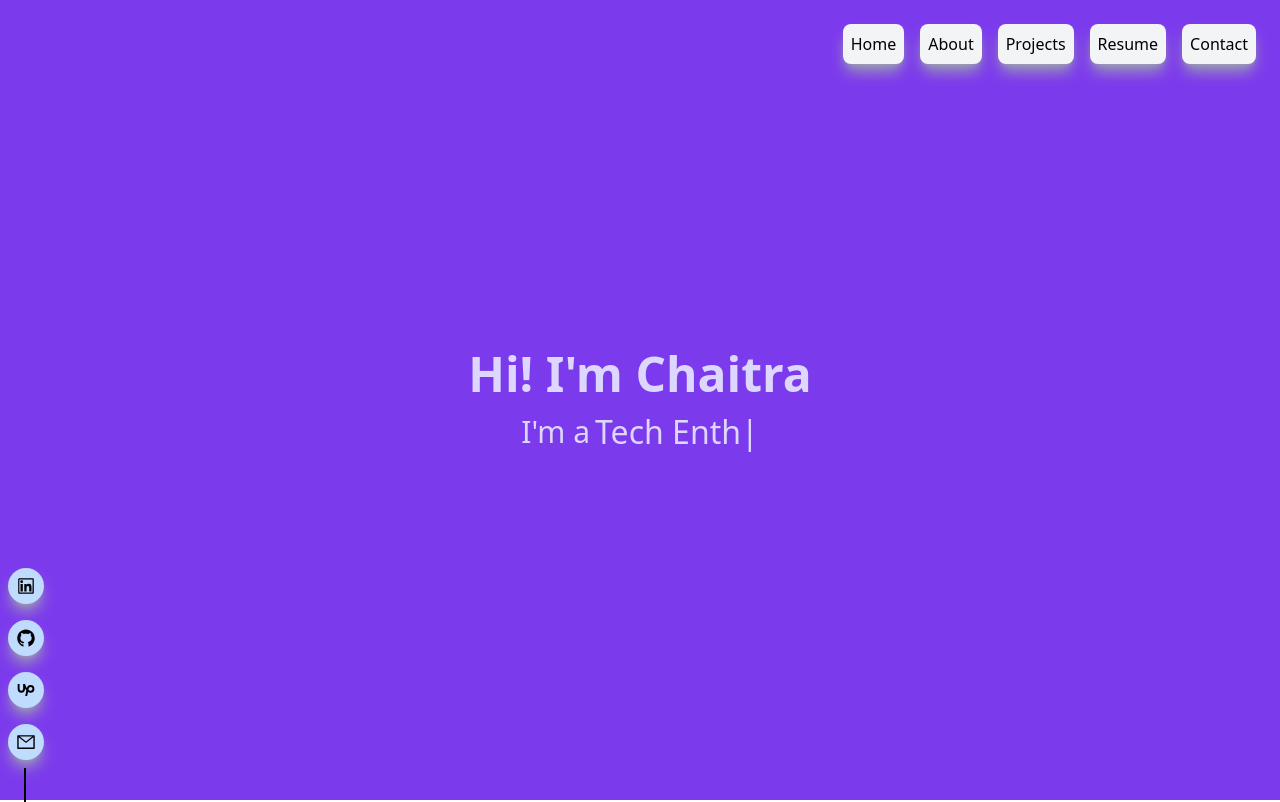
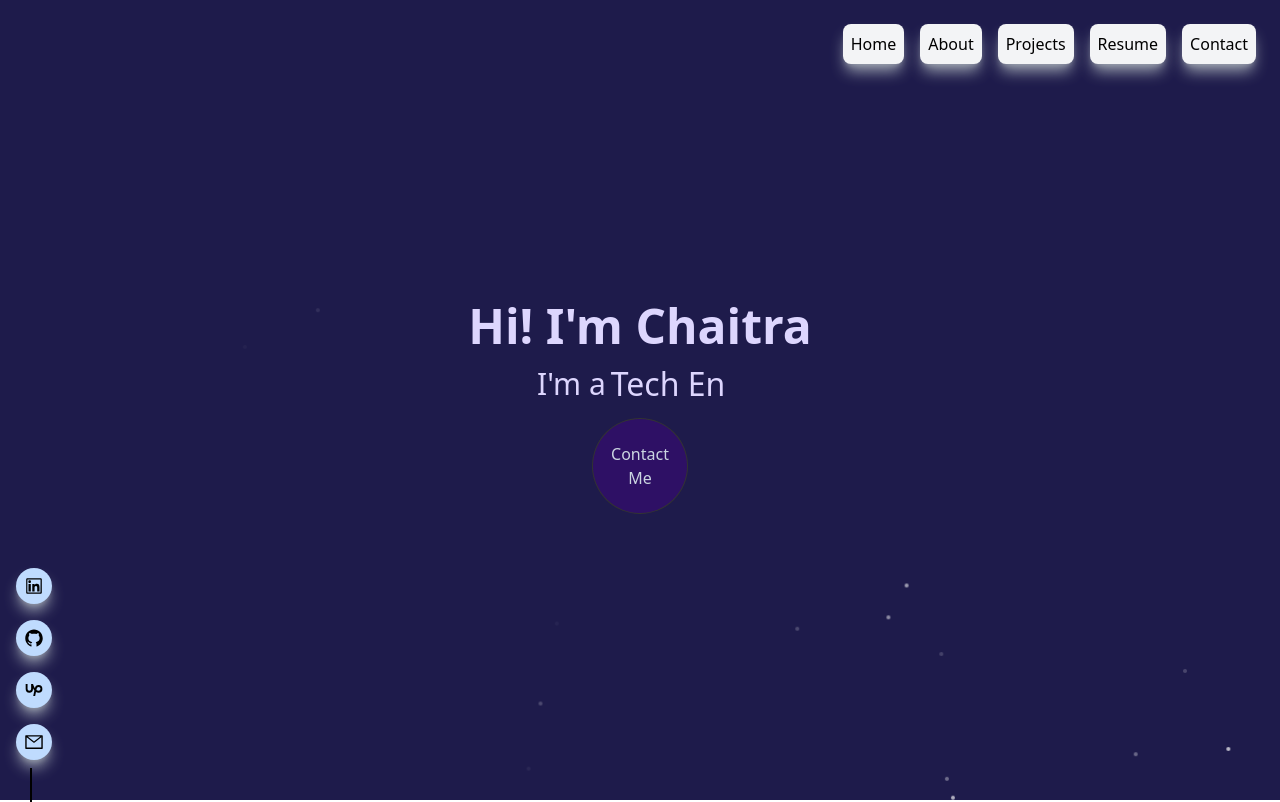
Before and after one commit to chaitra-N/Revised-portfolio, a React (Vite) app in the folder portfolio-app/: page / in a window 1280 px wide. Shown: the top 802 px of the page. Built offline with nearby package versions, Linux system fonts and the light colour scheme.

Commit message:
Santorini

```diff
--- a/portfolio-app/package.json
+++ b/portfolio-app/package.json
@@ -26,6 +26,7 @@
     "eslint-plugin-react-refresh": "^0.4.1",
     "postcss": "^8.4.26",
     "tailwindcss": "^3.3.3",
+    "tailwindcss-animated": "^1.0.1",
     "vite": "^4.4.0"
   }
 }
--- a/portfolio-app/src/App.jsx
+++ b/portfolio-app/src/App.jsx
@@ -1,11 +1,14 @@
+import Contact from "./Components/Contact";
 import Home from "./Components/Home";
+import Projects from "./Components/Projects";
 import SideNav from "./Components/SideNav";
 
 function App() {
   return (
     <>
+      <SideNav />
       <Home />
-      <SideNav />
+      <Projects />
     </>
   );
 }
--- /dev/null
+++ b/portfolio-app/src/Components/About.jsx
@@ -0,0 +1,7 @@
+import React from "react";
+
+const About = () => {
+  return <div></div>;
+};
+
+export default About;
--- /dev/null
+++ b/portfolio-app/src/Components/Contact.jsx
@@ -0,0 +1,7 @@
+import React from "react";
+
+const Contact = () => {
+  return <></>;
+};
+
+export default Contact;
--- a/portfolio-app/src/Components/Home.jsx
+++ b/portfolio-app/src/Components/Home.jsx
@@ -1,9 +1,36 @@
-import React from "react";
+import React, { useEffect, useState } from "react";
 import { TypeAnimation } from "react-type-animation";
 
 const Home = () => {
+  const [stars, setStars] = useState([]);
+
+  useEffect(() => {
+    // Create an array of stars with random animation delays and positions
+    const initialStars = Array.from({ length: 50 }).map((_, index) => ({
+      animationDelay: `${Math.random() * 5}s`,
+      top: `${Math.random() * 100}vh`, // Random top position within the visible screen area
+      left: `${Math.random() * 100}vw`, // Random left position within the visible screen area
+    }));
+    setStars(initialStars);
+  }, []);
+
   return (
-    <div className='h-screen bg-violet-600' id='home'>
+    <div className='relative h-screen bg-indigo-950' id='home'>
+      {/* Falling shooting stars */}
+      <div className='absolute top-0 left-0 w-full h-full overflow-hidden'>
+        {stars.map((star, index) => (
+          <div
+            key={index}
+            className='absolute h-1 w-1 bg-white rounded-full animate-fall-star'
+            style={{
+              top: star.top,
+              left: star.left,
+              animationDelay: star.animationDelay,
+            }}
+          />
+        ))}
+      </div>
+
       <div className='mx-w-[700px] m-auto h-full w-full flex flex-col justify-center lg:items-center items-center'>
         <h1 className='sm:text-5xl text-4xl font-bold text-violet-200'>
           Hi! I'm Chaitra
@@ -29,6 +56,16 @@ const Home = () => {
             repeat={Infinity}
           />
         </h2>
+        <a
+          href='/contact'
+          className='group relative grid overflow-hidden w-24 h-24 rounded-full px-4 py-1 top-4 text-center shadow-[0_1000px_0_0_hsl(0_0%_20%)_inset] transition-colors duration-200'
+        >
+          <span>
+            <span className="spark mask-gradient animate-flip before:animate-rotate absolute inset-0 h-[100%] w-[100%] overflow-hidden rounded-full [mask:linear-gradient(white,_transparent_50%)] before:absolute before:aspect-square before:w-[200%] before:rotate-[-90deg] before:bg-[conic-gradient(from_0deg,transparent_0_340deg,white_360deg)] before:content-[''] before:[inset:0_auto_auto_50%] before:[translate:-50%_-15%]" />
+          </span>
+          <span className='backdrop absolute inset-[1px] rounded-full bg-violet-950 transition-colors duration-200 group-hover:bg-violet-300' />
+          <span className='text z-10 text-[#cbd5e1]'>Contact Me</span>
+        </a>
       </div>
     </div>
   );
--- /dev/null
+++ b/portfolio-app/src/Components/Projects.jsx
@@ -0,0 +1,15 @@
+import React from "react";
+
+const Projects = () => {
+  return (
+    <div>
+      <div id='projects' className='mx-w-[1040px] m-auto md:pl-20 p-4 py-16'>
+        <h1 className='text-4xl font-bold text-center text-violet-500'>
+          My Projects
+        </h1>
+      </div>
+    </div>
+  );
+};
+
+export default Projects;
--- a/portfolio-app/src/Components/SideNav.jsx
+++ b/portfolio-app/src/Components/SideNav.jsx
@@ -69,7 +69,7 @@ const SideNav = () => {
       <div className='md:block hidden fixed top-4 right-4 z-[99]  '>
         <div className='flex flex-row'>
           <a
-            href='#main'
+            href='/home'
             className='right- flex justify-center text-center rounded-lg shadow-lg bg-gray-100 shadow-gray-400 m-2 p-2 cursor-pointer hover:scale-110 ease-in duration-200 hover:underline underline-offset-4 decoration-black'
           >
             Home
@@ -105,30 +105,30 @@ const SideNav = () => {
         <div className='flex flex-col'>
           <a
             href='https://www.linkedin.com/in/chaitra1212'
-            className='rounded-full shadow-lg bg-blue-200 shadow-gray-400 m-2 p-2 cursor-pointer hover:scale-110 ease-in duration-300'
+            className='rounded-full shadow-lg bg-blue-200 shadow-gray-400 m-2 p-2 ml-4 cursor-pointer hover:scale-110 ease-in duration-300'
           >
             <AiOutlineLinkedin size={20} />
           </a>
           <a
             href='https://github.com/chaitra-N'
-            className='rounded-full shadow-lg bg-blue-200 shadow-gray-400 m-2 p-2 cursor-pointer hover:scale-110 ease-in duration-300'
+            className='rounded-full shadow-lg bg-blue-200 shadow-gray-400 m-2 p-2 ml-4 cursor-pointer hover:scale-110 ease-in duration-300'
           >
             <AiOutlineGithub size={20} />
           </a>
           <a
             href='https://www.upwork.com/freelancers/~013e3e4feb23460703'
-            className='rounded-full shadow-lg bg-blue-200 shadow-gray-400 m-2 p-2 cursor-pointer hover:scale-110 ease-in duration-300'
+            className='rounded-full shadow-lg bg-blue-200 shadow-gray-400 m-2 p-2 ml-4 cursor-pointer hover:scale-110 ease-in duration-300'
           >
             <BiLogoUpwork size={20} />
           </a>
           <a
             href='https://gmail.com/'
-            className='rounded-full shadow-lg bg-blue-200 shadow-gray-400 m-2 p-2 cursor-pointer hover:scale-110 ease-in duration-300'
+            className='rounded-full shadow-lg bg-blue-200 shadow-gray-400 m-2 p-2 ml-4 cursor-pointer hover:scale-110 ease-in duration-300'
           >
             <AiOutlineMail size={20} />
           </a>
         </div>
-        <div className='absolute left-1/2 -ml-0.5 w-0.5 h-screen bg-black'></div>
+        <div className='absolute left-1/2 -ml-0.8 w-0.5 h-screen bg-black'></div>
       </div>
     </div>
   );
--- a/portfolio-app/tailwind.config.js
+++ b/portfolio-app/tailwind.config.js
@@ -2,7 +2,40 @@
 export default {
   content: ["./index.html", "./src/**/*.{js,ts,jsx,tsx}"],
   theme: {
-    extend: {},
+    extend: {
+      animation: {
+        flip: "flip 6s infinite steps(2, end)",
+        rotate: "rotate 3s linear infinite both",
+      },
+      keyframes: {
+        flip: {
+          to: {
+            transform: "rotate(360deg)",
+          },
+        },
+        rotate: {
+          to: {
+            transform: "rotate(90deg)",
+          },
+        },
+        "falling-stars": {
+          "0%": {
+            transform: "translateY(-10%) translateX(0)",
+            opacity: "0",
+          },
+          "10%": {
+            opacity: "0",
+          },
+          "100%": {
+            transform: "translateY(100vh) translateX(100vw)",
+            opacity: "1",
+          },
+        },
+      },
+      animation: {
+        "fall-star": "falling-stars 5s linear infinite",
+      },
+    },
   },
   plugins: [],
 };
```
Also changed, not shown: portfolio-app/src/Components/Resume.jsx (added), 1 other file (tests, documents, lock files or other folders).
